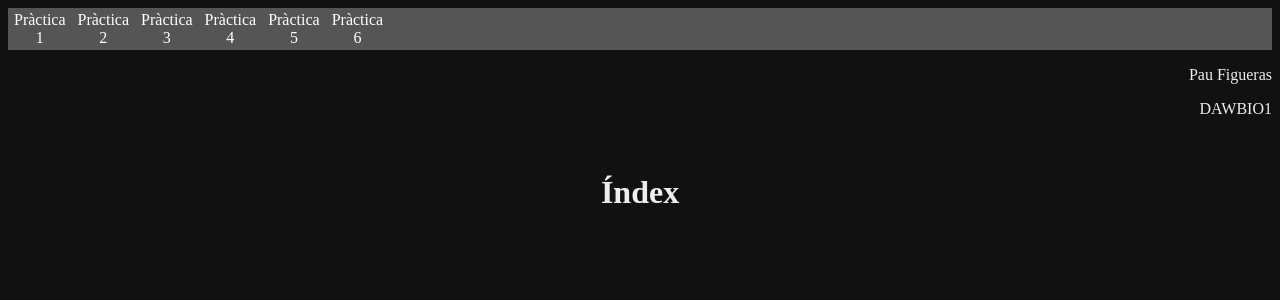
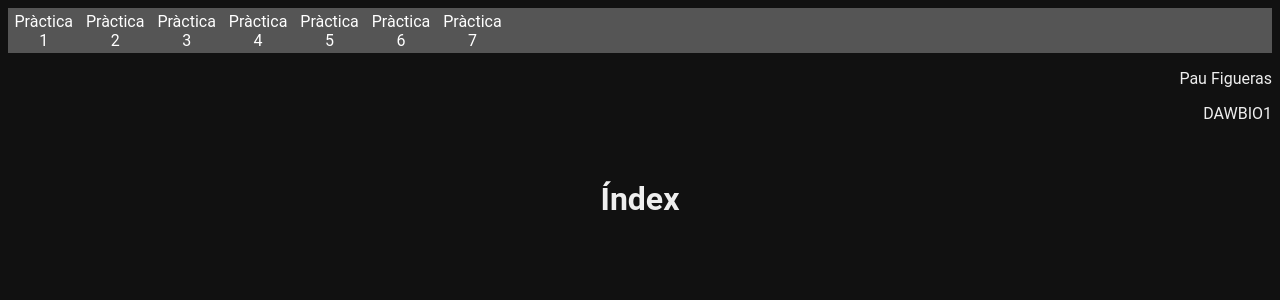
Before and after one commit to pswsm/pswsm-repo, a PHP site: page / in a window 1280 px wide. Shown: the top 300 px of the page. Run offline with PHP 8.4, Linux system fonts and the light colour scheme.

Commit message:
Added entry fot Activitat 7, changed fonts

```diff
--- a/html/menu/css/master.css
+++ b/html/menu/css/master.css
@@ -1,6 +1,7 @@
 body {
   background-color: #111;
-  color: #eee
+  color: #eee;
+  font-family: Roboto, Roboto Mono, Liberation Sans, Arial, sans-serif;
 }
 
 ul {
--- a/html/menu/index.html
+++ b/html/menu/index.html
@@ -16,6 +16,7 @@
       <li><a href="activitat4/index.html">Pràctica 4</a></li>
       <li><a href="activitat5/index.html">Pràctica 5</a></li>
       <li><a href="activitat6/index.html">Pràctica 6</a></li>
+      <li><a href="activitat7/index.html">Pràctica 7</a></li>
     </ul>
   </nav>
   <p class="migi">Pau Figueras</p>
```
